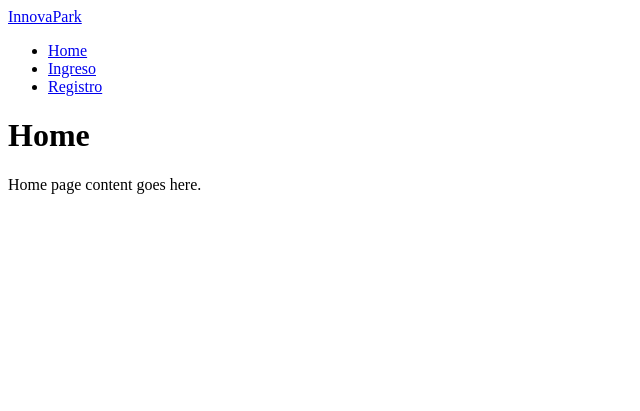
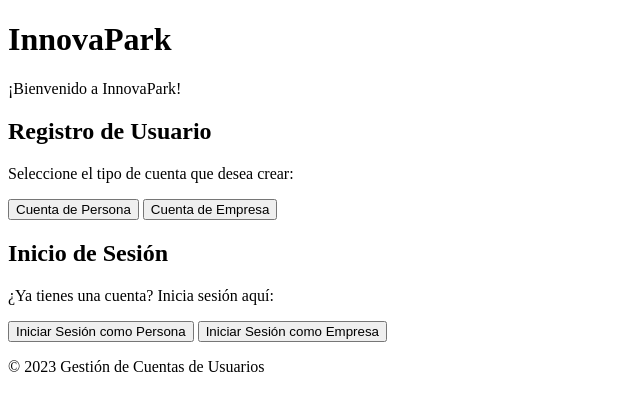
Before and after one commit to JeanRiveraUNI/V.0.2_IOT_Back, a Django app: template Home/templates/home.html in a window 1280 px wide. Shown: the top 411 px of the page, without its empty margins (0-640 px from the left). Run offline with Django 4.2, Linux system fonts and the light colour scheme; the template is opened without the code that fills it, so the values that code supplies are empty.

Commit message:
Update home.html and views.py

````diff
--- a/Home/templates/home.html
+++ b/Home/templates/home.html
@@ -1,8 +1,39 @@
-{% extends 'layout.html' %}
-{% block content %}
-<h1>Home</h1>
+<!DOCTYPE html>
+<html lang="es">
+<head>
+    <meta charset="UTF-8">
+    <meta name="viewport" content="width=device-width, initial-scale=1.0">
+    <title>InnovaPark</title>
+</head>
+<body>
+    <header>
+        <h1>InnovaPark</h1>
+        <p>¡Bienvenido a InnovaPark!</p>
+    </header>
 
-<p>Home page content goes here.</p>
+    <main>
+        <section>
+            <h2>Registro de Usuario</h2>
+            <p>Seleccione el tipo de cuenta que desea crear:</p>
+            <div class="user-type">
+                <button onclick="location.href='/registro/persona'">Cuenta de Persona</button>
+                <button onclick="location.href='/registro/empresa'">Cuenta de Empresa</button>
+            </div>
+        </section>
 
-{% endblock %}
-```
+        <section>
+            <h2>Inicio de Sesión</h2>
+            <p>¿Ya tienes una cuenta? Inicia sesión aquí:</p>
+            <div class="user-type">
+                <button onclick="location.href='/login/persona'">Iniciar Sesión como Persona</button>
+                <button onclick="location.href='/login/empresa'">Iniciar Sesión como Empresa</button>
+            </div>
+        </section>
+    </main>
+
+    <footer>
+        <p>&copy; 2023 Gestión de Cuentas de Usuarios</p>
+    </footer>
+
+</body>
+</html>
````
Also changed, not shown: Home/views.py (+2 -12 lines).
